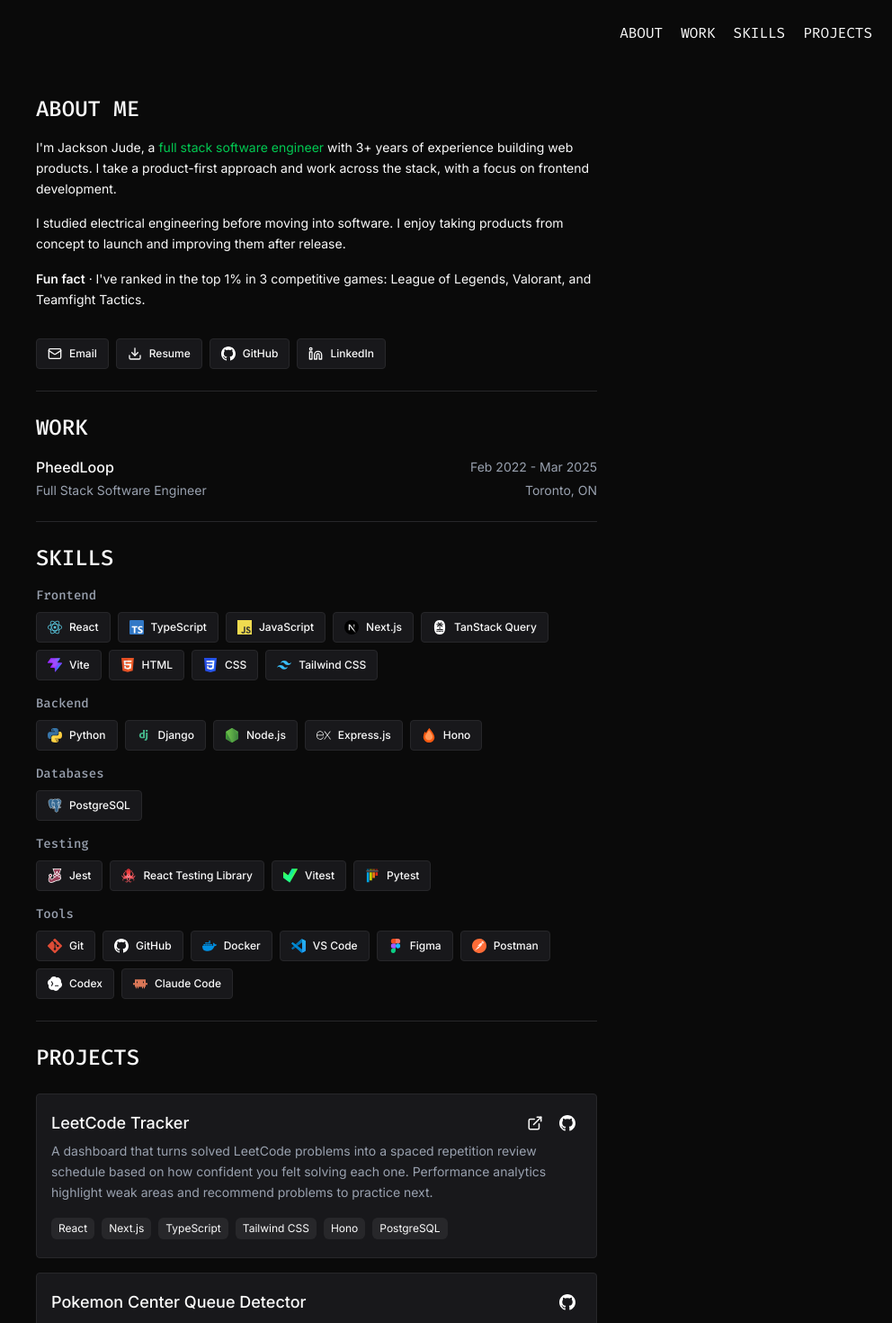
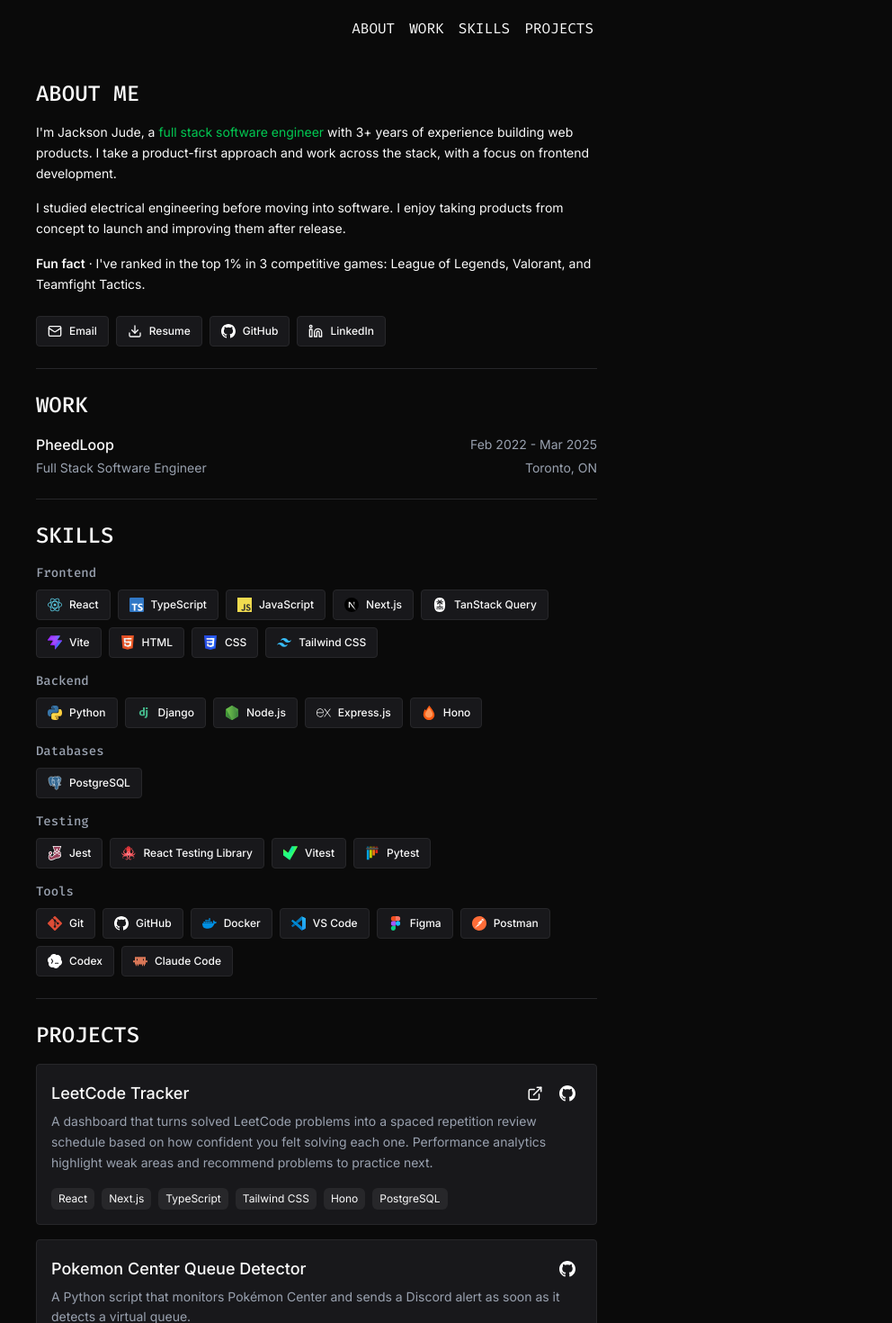
Before and after one commit to JacksonJ97/portfolio, a React (Vite) app: page / in a window 1280 px wide. Shown: the top 1470 px of the page at 90% size, without its empty margins (288-1280 px from the left). Built offline with nearby package versions, Linux system fonts and the light colour scheme.

Commit message:
improved spacing consistency

```diff
--- a/src/App.tsx
+++ b/src/App.tsx
@@ -9,13 +9,13 @@ export default function App() {
   return (
     <>
       <Header />
-      <main className="mx-auto max-w-prose px-4 py-8">
+      <main className="page-container flex flex-col gap-6 py-6">
         <About />
-        <div className="my-6 h-px bg-(--border-color)" />
+        <div className="h-px bg-(--border-color)" aria-hidden="true" />
         <Work />
-        <div className="my-6 h-px bg-(--border-color)" />
+        <div className="h-px bg-(--border-color)" aria-hidden="true" />
         <Skills />
-        <div className="my-6 h-px bg-(--border-color)" />
+        <div className="h-px bg-(--border-color)" aria-hidden="true" />
         <Projects />
       </main>
       <Footer />
--- a/src/components/footer.tsx
+++ b/src/components/footer.tsx
@@ -1,6 +1,6 @@
 function Footer() {
   return (
-    <footer className="mx-auto max-w-prose px-4 py-5 text-center text-(--text-muted-color)">
+    <footer className="page-container flex flex-col gap-1 pb-6 text-center text-(--text-muted-color)">
       <p className="text-xs">Built by Jackson Jude</p>
       <p className="text-xs">Last updated: November 2026</p>
     </footer>
--- a/src/components/header.tsx
+++ b/src/components/header.tsx
@@ -2,7 +2,7 @@ function Link({ href, text }: { href: string; text: string }) {
   return (
     <a
       href={href}
-      className="rounded px-1.5 py-0.5 font-fira-code uppercase transition-colors hover:text-(--primary-color) focus-visible:outline-2 focus-visible:outline-offset-1 focus-visible:outline-white"
+      className="block rounded py-1 font-fira-code uppercase transition-colors hover:text-(--primary-color) focus-visible:outline-2 focus-visible:outline-offset-1 focus-visible:outline-white xs:px-1"
     >
       {text}
     </a>
@@ -11,9 +11,9 @@ function Link({ href, text }: { href: string; text: string }) {
 
 function Header() {
   return (
-    <header className="sticky top-0 bg-(--background-color) px-4 py-6">
-      <nav>
-        <ul className="flex items-center justify-end gap-2">
+    <header className="sticky top-0 bg-(--background-color) py-4">
+      <nav className="page-container">
+        <ul className="flex flex-wrap items-center justify-end gap-2">
           <li>
             <Link href="#about" text="About" />
           </li>
--- a/src/content/about.tsx
+++ b/src/content/about.tsx
@@ -7,25 +7,27 @@ import { Linkedin } from "components/icons/linkedin";
 
 export default function About() {
   return (
-    <section id="about" className="scroll-mt-32">
-      <h2 className="mb-4 font-fira-code text-2xl font-medium uppercase">About Me</h2>
+    <section id="about" className="flex flex-col gap-6">
+      <div className="flex flex-col gap-4">
+        <h2 className="font-fira-code text-2xl font-medium uppercase">About Me</h2>
 
-      <p className="mb-4 text-sm leading-relaxed">
+        <p className="text-sm leading-relaxed">
           I'm Jackson Jude, a{" "}
           <span className="text-(--primary-color)">full stack software engineer</span> with 3+ years
           of experience building web products. I take a product-first approach and work across the
           stack, with a focus on frontend development.
         </p>
 
-      <p className="mb-4 text-sm leading-relaxed">
+        <p className="text-sm leading-relaxed">
           I studied electrical engineering before moving into software. I enjoy taking products from
           concept to launch and improving them after release.
         </p>
 
-      <p className="mb-8 text-sm leading-relaxed">
+        <p className="text-sm leading-relaxed">
           <strong className="font-semibold">Fun fact</strong> · I've ranked in the top 1% in 3
           competitive games: League of Legends, Valorant, and Teamfight Tactics.
         </p>
+      </div>
 
       <div className="flex flex-wrap items-center gap-2">
         <LinkButton href="mailto:jacksonjude97@gmail.com">
--- a/src/content/projects.tsx
+++ b/src/content/projects.tsx
@@ -53,11 +53,12 @@ const projects: Project[] = [
 
 function ProjectCard({ project }: { project: Project }) {
   return (
-    <div className="rounded border border-(--border-color) bg-(--background-surface-color) px-4 pt-4 pb-5">
-      <div className="mb-1 flex items-center justify-between gap-1">
-        <h3 className="text-lg font-medium">{project.title}</h3>
+    <div className="flex flex-col gap-4 rounded border border-(--border-color) bg-(--background-surface-color) p-4">
+      <div className="flex flex-col gap-1">
+        <div className="flex items-start justify-between gap-2">
+          <h3 className="self-center text-lg font-medium">{project.title}</h3>
 
-        <div className="flex items-center gap-1">
+          <div className="flex shrink-0 items-center gap-1">
             {project.liveLink && (
               <a
                 href={project.liveLink}
@@ -81,9 +82,8 @@ function ProjectCard({ project }: { project: Project }) {
           </div>
         </div>
 
-      <p className="mb-4 text-sm leading-relaxed text-(--text-muted-color)">
-        {project.description}
-      </p>
+        <p className="text-sm leading-relaxed text-(--text-muted-color)">{project.description}</p>
+      </div>
 
       <ul className="flex flex-wrap items-center gap-2">
         {project.technologies.map((technology, index) => (
@@ -98,8 +98,8 @@ function ProjectCard({ project }: { project: Project }) {
 
 export default function Projects() {
   return (
-    <section id="projects" className="scroll-mt-20">
-      <h2 className="mb-6 font-fira-code text-2xl font-medium uppercase">Projects</h2>
+    <section id="projects" className="flex flex-col gap-4">
+      <h2 className="font-fira-code text-2xl font-medium uppercase">Projects</h2>
 
       <div className="flex flex-col gap-4">
         {projects.map((project) => (
--- a/src/content/skills.tsx
+++ b/src/content/skills.tsx
@@ -102,8 +102,8 @@ function TechnologyTag({ label, icon: Icon }: Technology) {
 
 function SkillList({ title, technologies }: Skill) {
   return (
-    <div>
-      <h3 className="mb-2 font-fira-code text-sm font-medium text-(--text-muted-color)">{title}</h3>
+    <div className="flex flex-col gap-2">
+      <h3 className="font-fira-code text-sm font-medium text-(--text-muted-color)">{title}</h3>
       <ul className="flex flex-wrap items-center gap-2">
         {technologies.map((technology, index) => (
           <li key={index}>
@@ -117,8 +117,8 @@ function SkillList({ title, technologies }: Skill) {
 
 export default function Skills() {
   return (
-    <section id="skills" className="scroll-mt-20">
-      <h2 className="mb-4 font-fira-code text-2xl font-medium uppercase">Skills</h2>
+    <section id="skills" className="flex flex-col gap-4">
+      <h2 className="font-fira-code text-2xl font-medium uppercase">Skills</h2>
 
       <div className="flex flex-col gap-4">
         {skills.map((item) => (
--- a/src/content/work.tsx
+++ b/src/content/work.tsx
@@ -1,16 +1,20 @@
 export default function Work() {
   return (
-    <section id="work" className="scroll-mt-20">
-      <h2 className="mb-4 font-fira-code text-2xl font-medium uppercase">Work</h2>
+    <section id="work" className="flex flex-col gap-4">
+      <h2 className="font-fira-code text-2xl font-medium uppercase">Work</h2>
 
-      <div className="mb-1 flex flex-col justify-between gap-1 xs:flex-row xs:items-center">
-        <h3 className="font-medium">PheedLoop</h3>
-        <p className="text-sm text-(--text-muted-color)">Feb 2022 - Mar 2025</p>
-      </div>
+      <div className="grid gap-2 xs:grid-cols-2 xs:items-center xs:gap-x-4 xs:gap-y-1">
+        <div className="flex flex-col gap-1 xs:contents">
+          <h3 className="font-medium">PheedLoop</h3>
+          <p className="text-sm text-(--text-muted-color)">Full Stack Software Engineer</p>
+        </div>
 
-      <div className="flex flex-col justify-between gap-1 xs:flex-row xs:items-center">
-        <p className="text-sm text-(--text-muted-color)">Full Stack Software Engineer</p>
-        <p className="text-sm text-(--text-muted-color)">Toronto, ON</p>
+        <div className="flex flex-col gap-1 xs:contents">
+          <p className="text-sm text-(--text-muted-color) xs:col-start-2 xs:row-start-1 xs:text-right">
+            Feb 2022 - Mar 2025
+          </p>
+          <p className="text-sm text-(--text-muted-color) xs:text-right">Toronto, ON</p>
+        </div>
       </div>
     </section>
   );
--- a/src/index.css
+++ b/src/index.css
@@ -4,6 +4,10 @@
   --font-inter: "Inter", system-ui, -apple-system, "Segoe UI", Roboto, sans-serif;
   --font-fira-code: "Fira Code", ui-monospace, "SFMono-Regular", Menlo, Consolas, monospace;
   --breakpoint-xs: 25rem;
+}
+
+@utility page-container {
+  @apply mx-auto max-w-prose px-4;
 }
 
 :root {
@@ -17,6 +21,7 @@
 }
 
 html {
+  @apply scroll-pt-20;
   scroll-behavior: smooth;
 }
 
```
Lines whose indentation alone changed are shown as unchanged.
